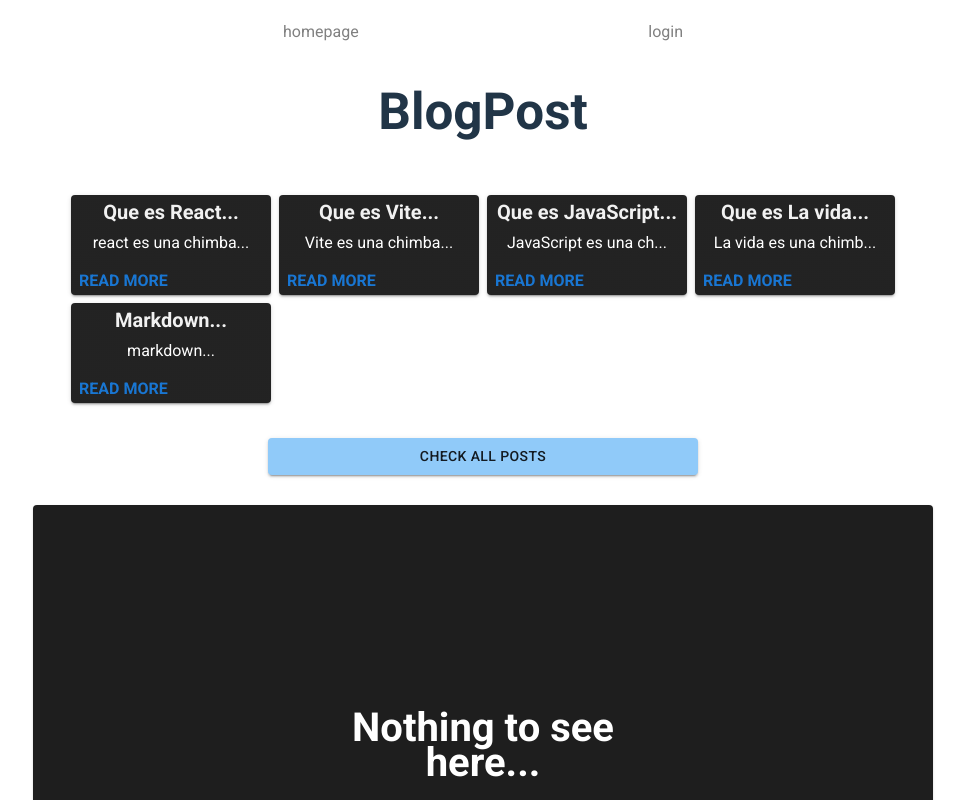
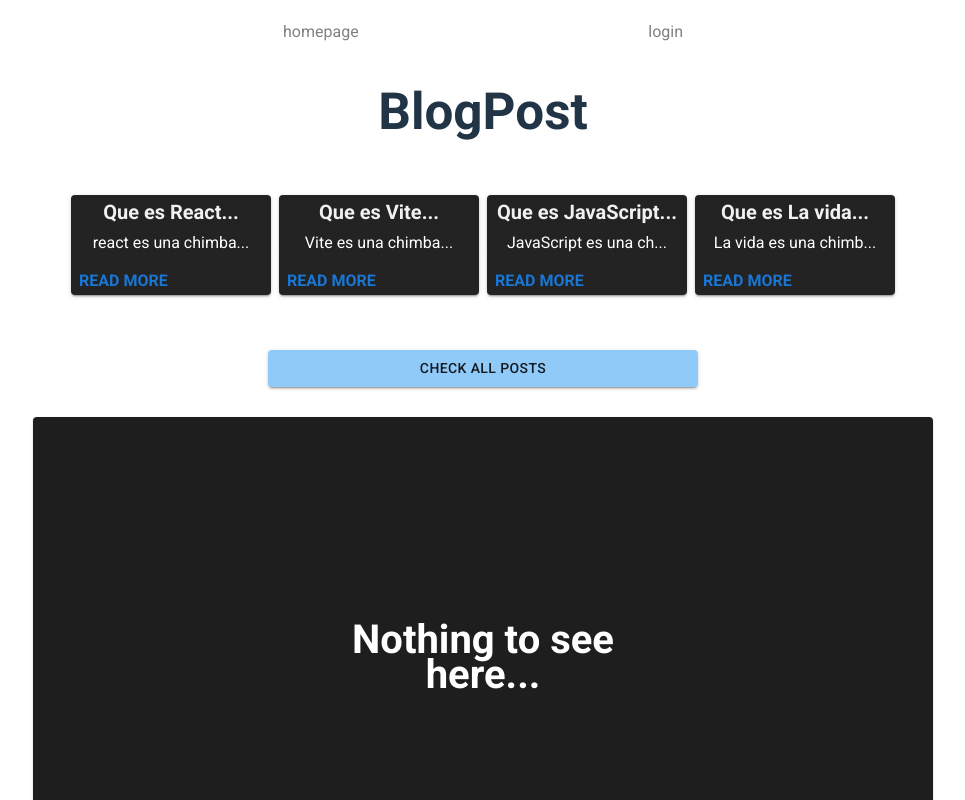
Before and after one commit to J-HernandezM/router-auth, a React (Vite) app: page /#/blog/1 in a window 1280 px wide. Shown: the top 800 px of the page, without its empty margins (157-1122 px from the left). Built offline with nearby package versions, Linux system fonts and the light colour scheme.

Commit message:
feat: create new post available for no authorized users

```diff
--- a/src/Components/FirstPost/index.jsx
+++ b/src/Components/FirstPost/index.jsx
@@ -1,9 +1,9 @@
 import styled from "@emotion/styled"
 import { ButtonModal } from "../ButtonModal"
 
-function FirstPost () {
+function FirstPost ({styles}) {
     return(
-        <ButtonModal type='add' styles={'FirstPost'} >Create a First Post</ButtonModal>
+            <ButtonModal type='add' styles={styles} >Create new post</ButtonModal>
     )
 }
 export { FirstPost }
--- a/src/Context/BlogContext.jsx
+++ b/src/Context/BlogContext.jsx
@@ -56,13 +56,6 @@ const defaultData = [
         slug: 'que-es-la-vida',
         content: 'La vida es una chimba',
         author: 'juan'
-    },
-    {
-        id: 5,
-        title: 'Markdown',
-        slug: 'markdown',
-        content: `markdown`,
-        author: 'markdown'
     }
 ]
 
--- a/src/Pages/Blog/Blog.css
+++ b/src/Pages/Blog/Blog.css
@@ -86,3 +86,10 @@
     font-size: 16px;
     font-weight: 600;
 }
+.FirstPost--noempty{
+    width:50%;
+    height: 40px;
+    max-width: 430px;
+    font-size: 16px;
+    font-weight: 600;
+}
--- a/src/Pages/Blog/index.jsx
+++ b/src/Pages/Blog/index.jsx
@@ -15,15 +15,23 @@ function Blog(props) {
         <>
             <h1>BlogPost</h1>
             <ul className='posts--grid'>
-                {!isEmpty &&  blogData.map((post, index)=>{
+                {!isEmpty && blogData.map((post, index)=>{
                     if(index<=5){
                         return (<BlogLink key={post.id} post={post}/>)
                     }
                 }) }
-                {(isEmpty && auth?.user) && <FirstPost />}
+                {(isEmpty && auth?.user) &&
+                <div>
+                    <h2 style={{display:'block', marginBottom:'20px'}}>Nothing here... create a first post</h2>
+                    <FirstPost styles='FirstPost' />
+                </div>}
                 {(isEmpty && !auth.user) && <h2>Currently there is no posts, login to create one</h2>}
             </ul>
-            {!isEmpty && <Button component={Link} sx={{width:'50%', marginBottom:'30px', maxWidth:'430px'}} variant="contained" to={`/blog/allPosts`}>Check all posts</Button>}
+            {(!isEmpty && auth?.user) && <FirstPost styles='FirstPost--noempty'/> }
+            {!isEmpty &&
+                    <Button component={Link} sx={{width:'50%', marginBottom:'30px', maxWidth:'430px', marginTop:'20px'}} variant="contained" to={`/blog/allPosts`}>Check all posts</Button>
+            }
+
 
             <Outlet />
         </>
```
